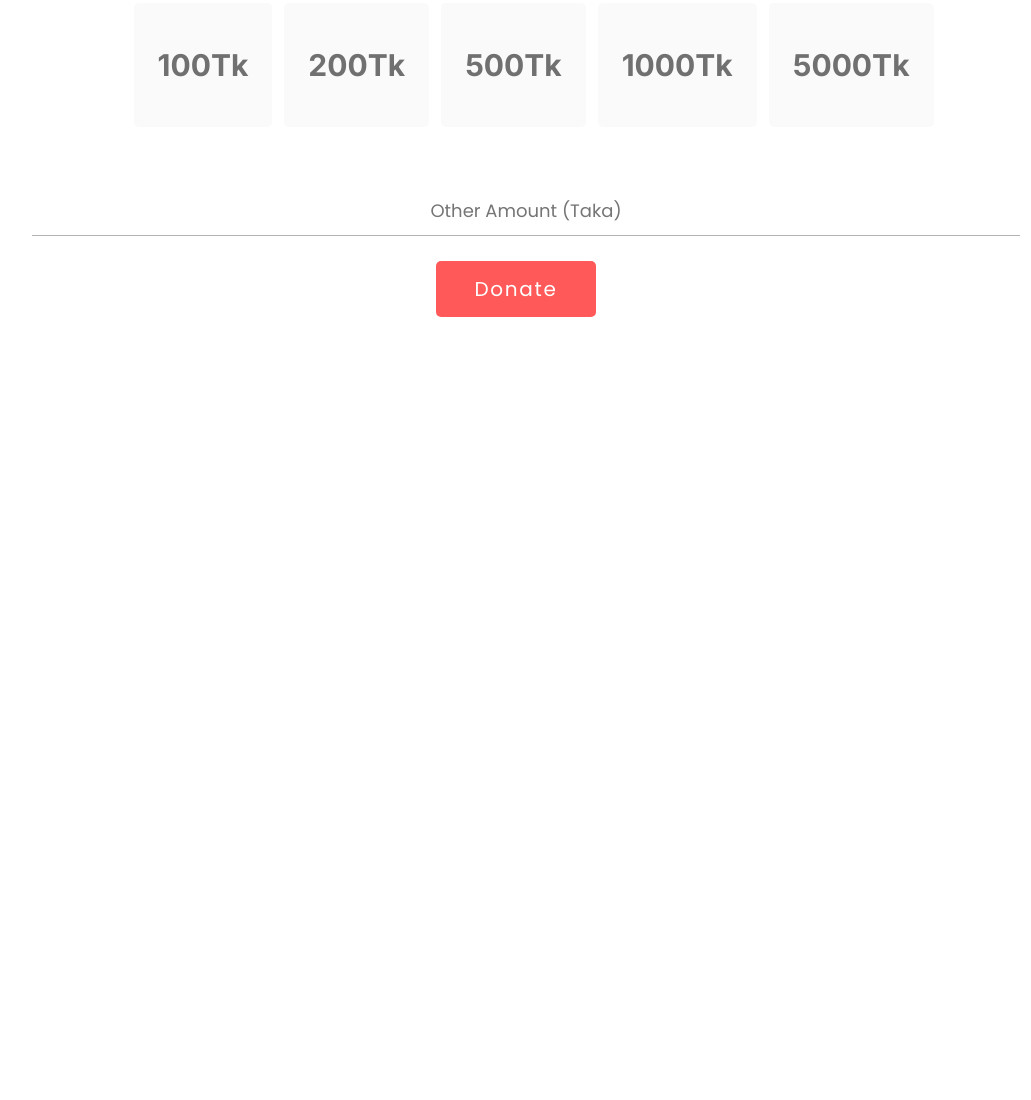
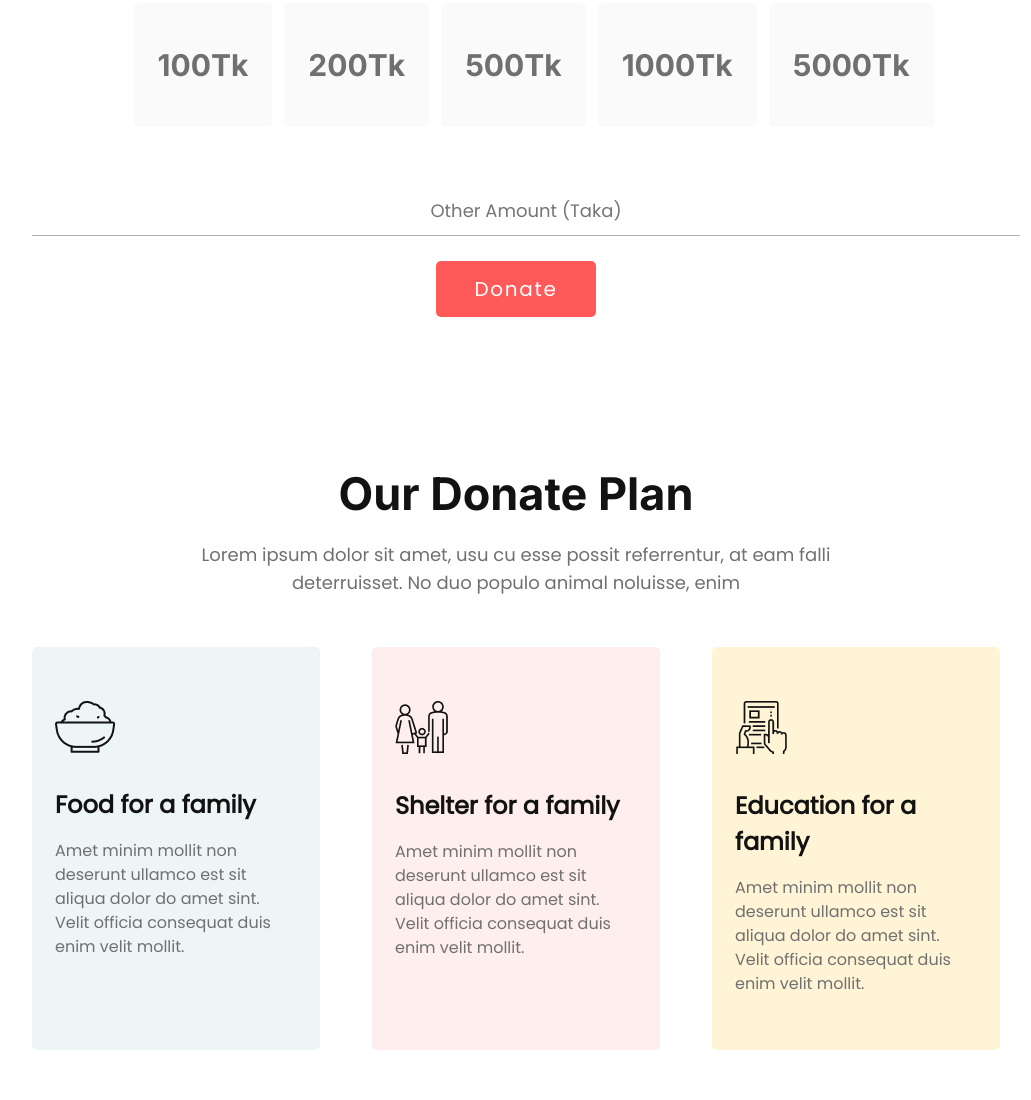
Before and after one commit to hasiburrahman00/Donation-site, a plain HTML site: page index.html in a window 1280 px wide. Shown: the part 1026-2126 px from the top of the page, without its empty margins (124-1155 px from the left). Before the commit the page ends 1443 px from the top, so only its background shows below. Drawn offline with Linux system fonts and the light colour scheme.

Commit message:
plan section done

```diff
--- a/css/style.css
+++ b/css/style.css
@@ -78,7 +78,7 @@ header h3 {
 
 }
 
-.donate-today .title {
+.title {
     font-family: 'Inter', sans-serif;
     font-style: normal;
     font-weight: 700;
@@ -88,7 +88,7 @@ header h3 {
     color: #121212;
 }
 
-.donate-today .description {
+.description {
     font-family: 'Poppins';
     font-style: normal;
     font-weight: 400;
@@ -100,6 +100,7 @@ header h3 {
     margin: 0 auto;
     margin-top: 20px;
     margin-bottom: 50px;
+
 }
 
 .donation-options {
@@ -138,5 +139,54 @@ header h3 {
     margin-top: 60px;
     padding: 10px 320px;
     margin-bottom: 25px;
+    outline: 0;
 
 }
+
+
+/* ========== Donate plan ========== */
+.donate-plan {
+    padding: 50px 0;
+}
+.plans {
+    display: flex;
+    gap: 52px;
+}
+
+.plans .single-item {
+    padding: 54px 23px;
+    border: 0;
+    border-radius: 5px;
+}
+.single-item:nth-child(1) {
+    background: rgba(79, 157, 166, 0.1);
+}
+.single-item:nth-child(2) {
+    background: rgba(255, 89, 89, 0.1);
+}
+.single-item:nth-child(3) {
+    background: #fff4d6;
+}
+
+.single-item img {
+    margin-bottom: 30px;
+}
+
+.single-item h3 {
+    font-family: 'Poppins';
+    font-style: normal;
+    font-weight: 600;
+    font-size: 24px;
+    line-height: 36px;
+    color: #121212;
+    margin-bottom: 16px;
+}
+
+.single-item p {
+    font-family: 'Poppins';
+    font-style: normal;
+    font-weight: 400;
+    font-size: 16px;
+    line-height: 24px;
+    color: #707070;
+}
--- a/index.html
+++ b/index.html
@@ -35,6 +35,27 @@
             </div>
             <button class="donate-btn">Donate</button>
         </section>
+        <section class="donate-plan">
+            <h2 class="title">Our Donate Plan</h2>
+            <p class="description">Lorem ipsum dolor sit amet, usu cu esse possit referrentur, at eam falli deterruisset. No duo populo animal noluisse, enim</p>
+            <div class="plans">
+                <div class="single-item">
+                    <img src="icons/food.png" alt="food">
+                    <h3>Food for a family</h3>
+                    <p>Amet minim mollit non deserunt ullamco est sit aliqua dolor do amet sint. Velit officia consequat duis enim velit mollit.</p>
+                </div>
+                <div class="single-item">
+                    <img src="icons/shelter.png" alt="food">
+                    <h3>Shelter for a family</h3>
+                    <p>Amet minim mollit non deserunt ullamco est sit aliqua dolor do amet sint. Velit officia consequat duis enim velit mollit.</p>
+                </div>
+                <div class="single-item">
+                    <img src="icons/Frame-1.png" alt="food">
+                    <h3>Education for a family</h3>
+                    <p>Amet minim mollit non deserunt ullamco est sit aliqua dolor do amet sint. Velit officia consequat duis enim velit mollit.</p>
+                </div>
+            </div>
+        </section>
     </main>
 </body>
 
```
